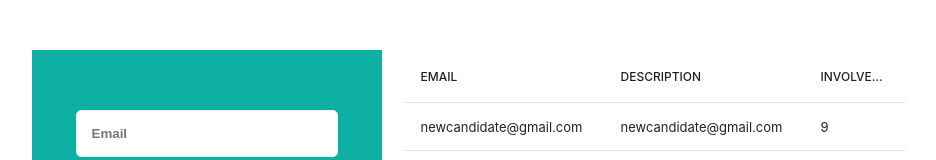
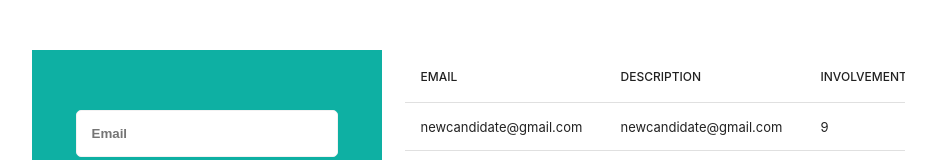
Before and after one commit to Dema1997/nova-task, a React (Create React App) app: page / in a window 1280 px wide. Shown: the top 160 px of the page, without its empty margins (172-1108 px from the left). Built offline with nearby package versions, Linux system fonts and the light colour scheme.

Commit message:
Modified table date columns sizes

```diff
--- /dev/null
+++ b/src/api/nova-api.ts
@@ -0,0 +1,5 @@
+import axios from "axios";
+
+const novaApi = axios.create({
+  baseURL: "/baseUrl",
+});
--- a/src/components/NominationsList.tsx
+++ b/src/components/NominationsList.tsx
@@ -22,6 +22,7 @@ const columns = [
     name: "INVOLVEMENT",
     selector: (row: Nomination) => row.score.involvement,
     sortable: true,
+    width: "140px",
   },
   {
     name: "TALENT",
@@ -39,7 +40,7 @@ const columns = [
     selector: (row: Nomination) => row.dateReferred,
     sortable: false,
     wrap: true,
-    width: "200px",
+    width: "250px",
   },
 ];
 
```
